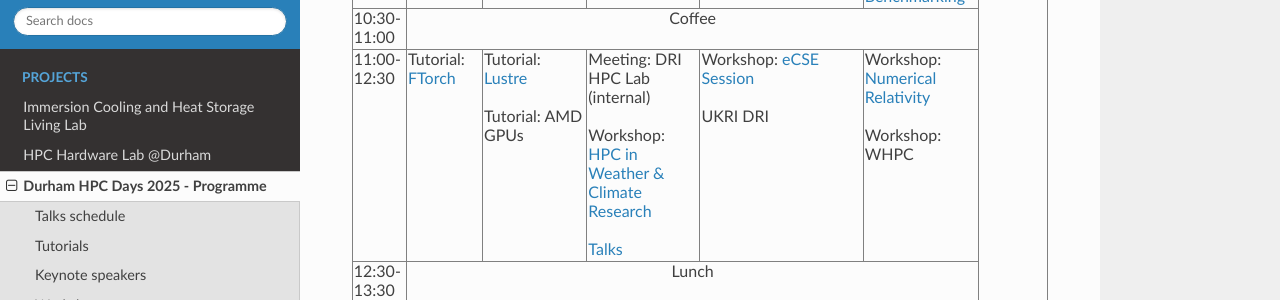
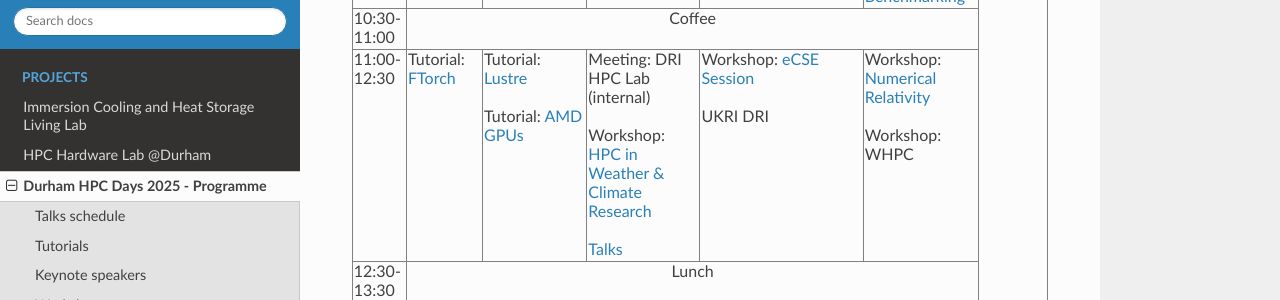
Before and after one commit to ilectra/durham, a Sphinx documentation site: the page built from docs/hpcdays/index.md, in a window 1280 px wide and 900 px high, scrolled down 926 px. Shown: the part 151-451 px from the top of the window. Built offline with Sphinx 7.4.7 and the Read the Docs theme 3.1.0, drawn with Linux system fonts in a browser that asks for light colours; part of the change alters nothing that is shown.

```diff
--- a/docs/hpcdays/index.md
+++ b/docs/hpcdays/index.md
@@ -57,7 +57,7 @@ contribute
 <tr>
   <td> 11:00-12:30 </td>
   <td> Tutorial: <a href="tutorials.html#ftorch">FTorch</a> </td>
-  <td> Tutorial: <a href="tutorials.html#lustre-user-group-darshan-profiling-on-lustre">Lustre</a> <br /> <br /> Tutorial: AMD GPUs </td>
+  <td> Tutorial: <a href="tutorials.html#lustre-user-group-darshan-profiling-on-lustre">Lustre</a> <br /> <br /> Tutorial: <a href="tutorials.html#amd">AMD GPUs</a> </td>
   <td> Meeting: DRI HPC Lab (internal)<br/><br /> Workshop: <a href="workshops.html#Weather">HPC in Weather & Climate Research</a> <br/><br/> <a href="https://durham.readthedocs.io/en/latest/hpcdays/talks.html#wednesday-4-june-2025-1100-to-1230">Talks</a></td>
   <td> Workshop: <a href="workshops.html#eCSE">eCSE Session</a> <br/><br/>UKRI DRI </td>
   <td> Workshop: <a href="workshops.html#NumericalRelativity">Numerical Relativity</a> <br/><br/>Workshop: WHPC</td>
```
